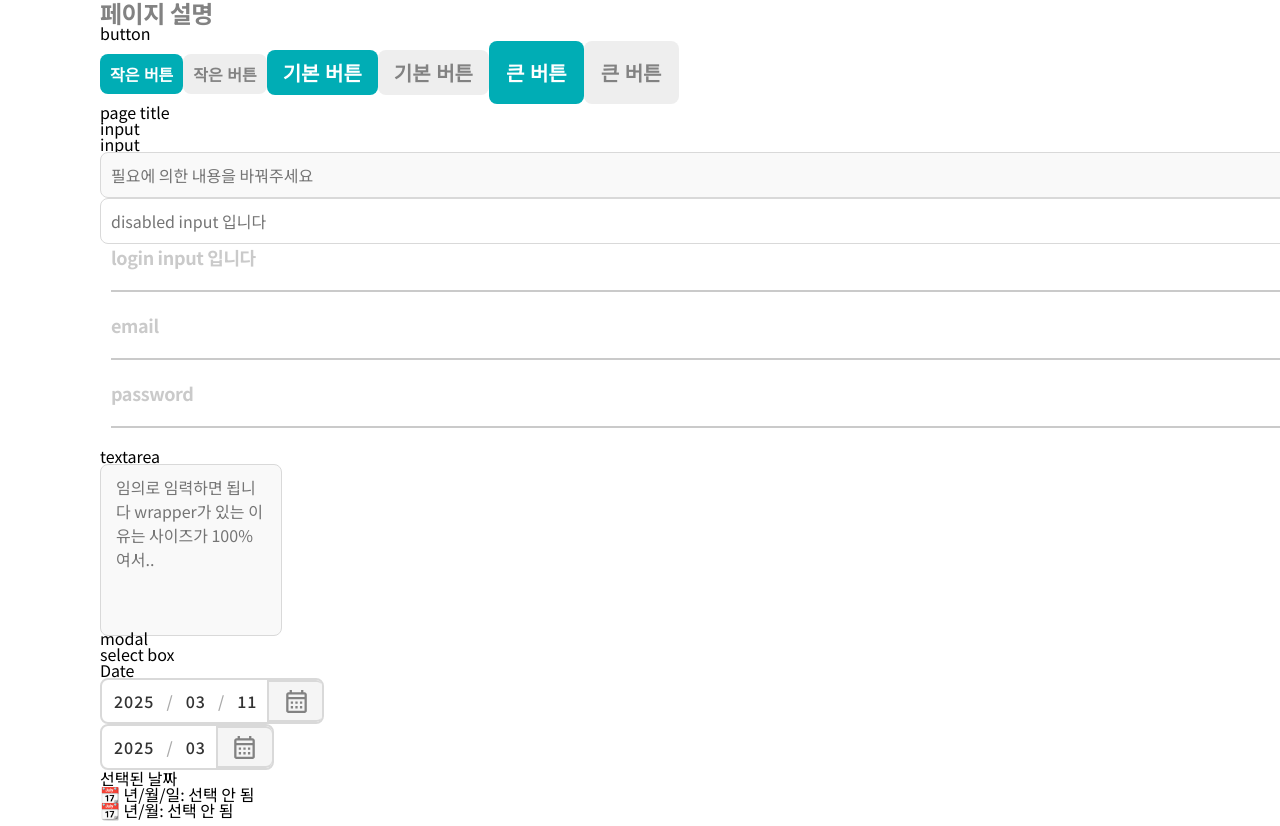
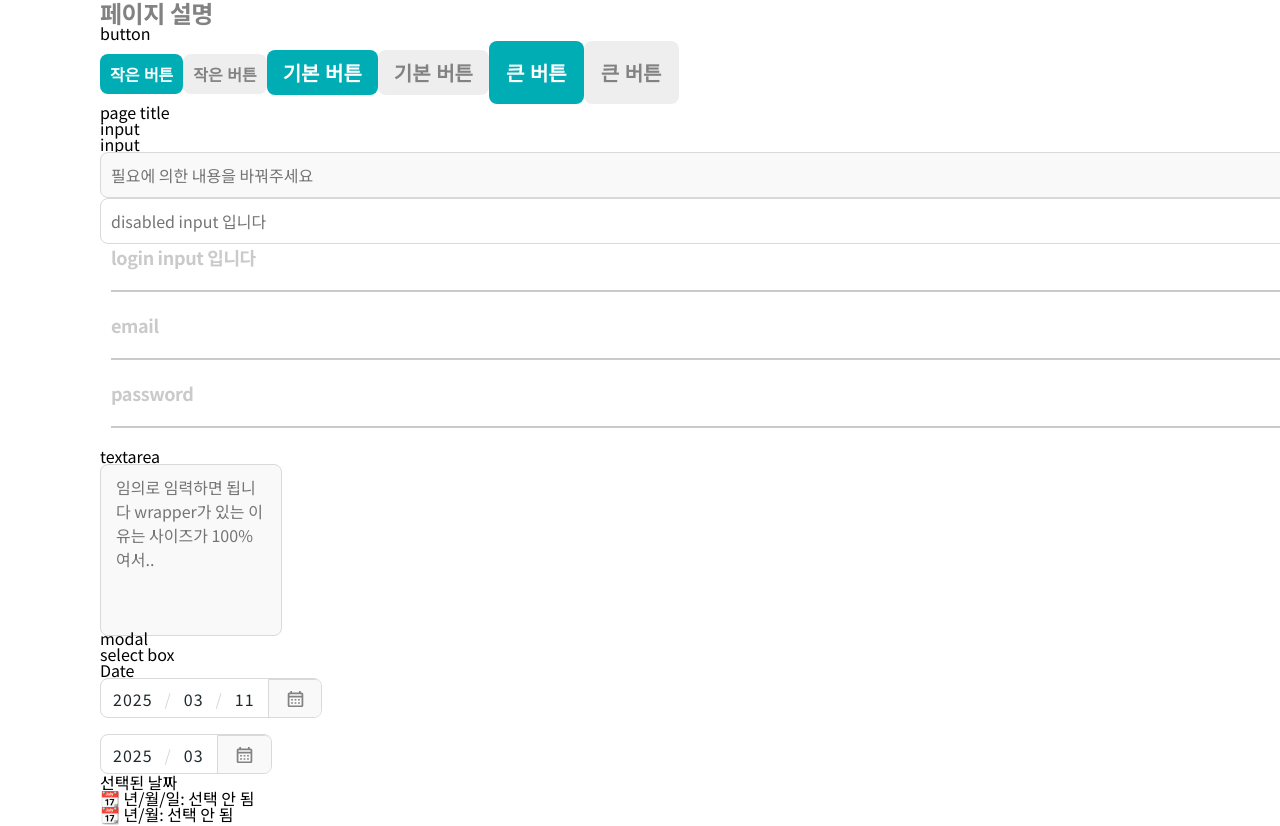
Before and after one commit to Dev-FE-3/toy-project2-team2, a React (Vite) app: page /Guide in a window 1280 px wide. Shown: the part 292-1118 px from the top of the page. Built offline with nearby package versions, Linux system fonts and the light colour scheme; no server answers; sample sign-in values are in the browser's storage; a web font is replaced by a local one.

Commit message:
Style : 피그마 참고하여 수정

```diff
--- a/src/pages/guide/Guide.jsx
+++ b/src/pages/guide/Guide.jsx
@@ -63,6 +63,7 @@ const Guide = () => {
       <h1>select box</h1>
       <h1>Date</h1>
       <StyledDatePicker type="date" onChange={handleFullDateChange} />
+      <br></br>
       <StyledDatePicker type="year-month" onChange={handleYearMonthChange} />
 
       <h2>선택된 날짜</h2>
--- a/src/shared/components/modal-contents/StyledDatePicker.jsx
+++ b/src/shared/components/modal-contents/StyledDatePicker.jsx
@@ -8,26 +8,28 @@ import React, { useState } from "react";
 registerLocale("ko", ko);
 
 const DatePickerWrapper = styled.div`
-  display: flex;
   align-items: center;
   width: ${(props) => (props.$type === "year-month" ? "170px" : "220px")};
-  height: 42px;
-  border: 2px solid #d9d9d9;
+  height: 38px;
+  border: 1px solid var(--disabled);
   border-radius: 8px;
-  background: white;
+  background: var(--white);
   overflow: hidden;
+  justify-content: space-between;
+  font-family: Noto Sans KR;
+  font-weight: 400;
+  font-size: 16px;
+  line-height: 24px;
+  letter-spacing: 0%;
 `;
 
 const CustomInputWrapper = styled.div`
   display: flex;
   align-items: center;
-  justify-content: space-between;
   width: 100%;
   height: 100%;
-  font-size: 16px;
   padding: 0 12px;
   box-sizing: border-box;
-  font-weight: 500;
 `;
 
 const DateTextBox = styled.div`
@@ -37,13 +39,13 @@ const DateTextBox = styled.div`
   flex-grow: 1;
   text-align: center;
   font-size: 16px;
-  color: #333;
+  color: var(--text-primary);
   letter-spacing: 1px;
 `;
 
 const Separator = styled.span`
   margin: 0 12px;
-  color: #aaa;
+  color: var(--disabled);
 `;
 
 const CalendarIconBox = styled.div`
@@ -52,15 +54,15 @@ const CalendarIconBox = styled.div`
   justify-content: center;
   width: 54px;
   height: 38px;
-  background: #f5f5f5;
-  border: 2px solid #d9d9d9;
+  background: var(--background-color-3);
+  border: 1px solid var(--disabled);
   border-radius: 0 8px 8px 0;
-  margin-left: 10px;
+  margin-left: 13px;
 `;
 
 const CalendarIcon = styled.img`
-  width: 25px;
-  height: 25px;
+  width: 16.5px;
+  height: 18.83px;
   cursor: pointer;
 `;
 
```
